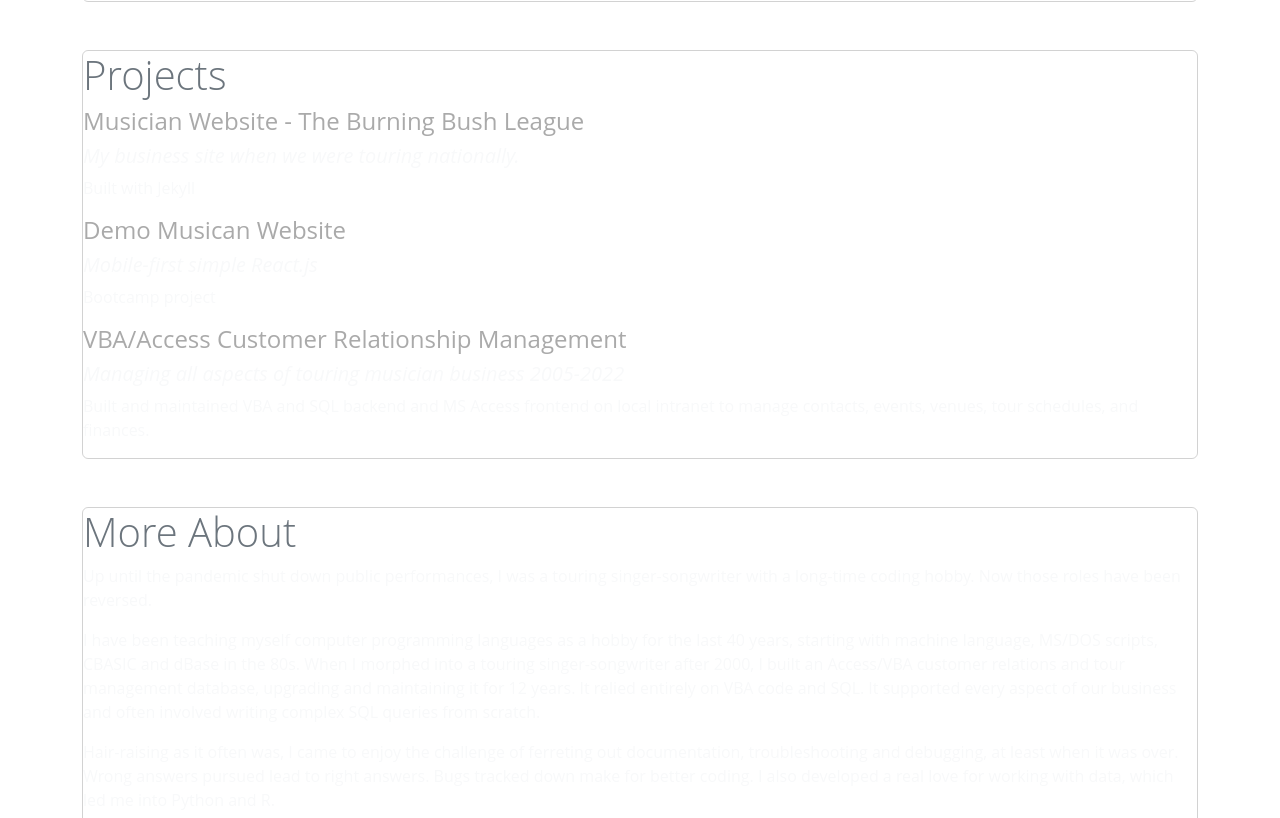
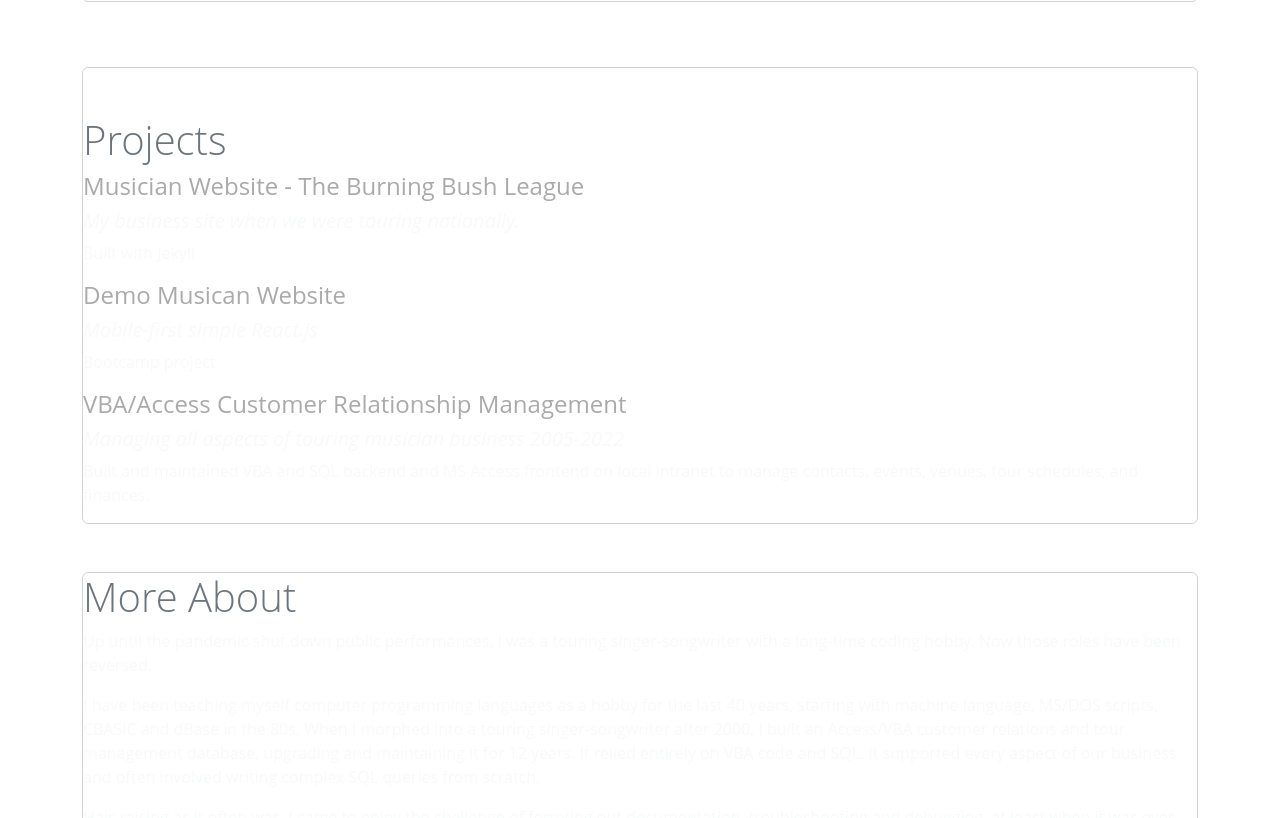
Before and after one commit to DaveBBL/DaveBBL.github.io, a website: page index.html in a window 1280 px wide. Shown: the part 2191-3009 px from the top of the page. Drawn offline with nearby package versions, Linux system fonts and the light colour scheme.

Commit message:
Space Projects properly

```diff
--- a/index.html
+++ b/index.html
@@ -50,18 +50,9 @@
           </nav>
         </div>
         <hr class="mb-4 mt-0" />
-        <!-- .navbar -->
-        <!-- <div class="social-links">
-            <a href="#" class="twitter"><i class="bi bi-twitter"></i></a>
-            <a href="#" class="facebook"><i class="bi bi-facebook"></i></a>
-            <a href="#" class="instagram"><i class="bi bi-instagram"></i></a>
-            <a href="#" class="linkedin"><i class="bi bi-linkedin"></i></a>
-          </div> -->
-
       </div>
     </div>
   </header>
-  <!-- End Header -->
 
   <section id="hero" class="text-left">
     <div class="container">
@@ -209,8 +200,9 @@
 
   <section id="projects">
     <div class="container bg-transparent">
+      <hr class="mb-4 mt-3" />
       <div class="card bg-transparent text-light mt-5">
-        <h3 class="display-6 text-secondary">Projects</h3>
+        <h3 class="display-6 text-secondary mt-5">Projects</h3>
         <div class="resume-item">
           <h4>Musician Website - <a href="http://burningbushleague.com">The Burning Bush League</a></h4>
           <h5><em>My business site when we were touring nationally.</em></h5>
```
